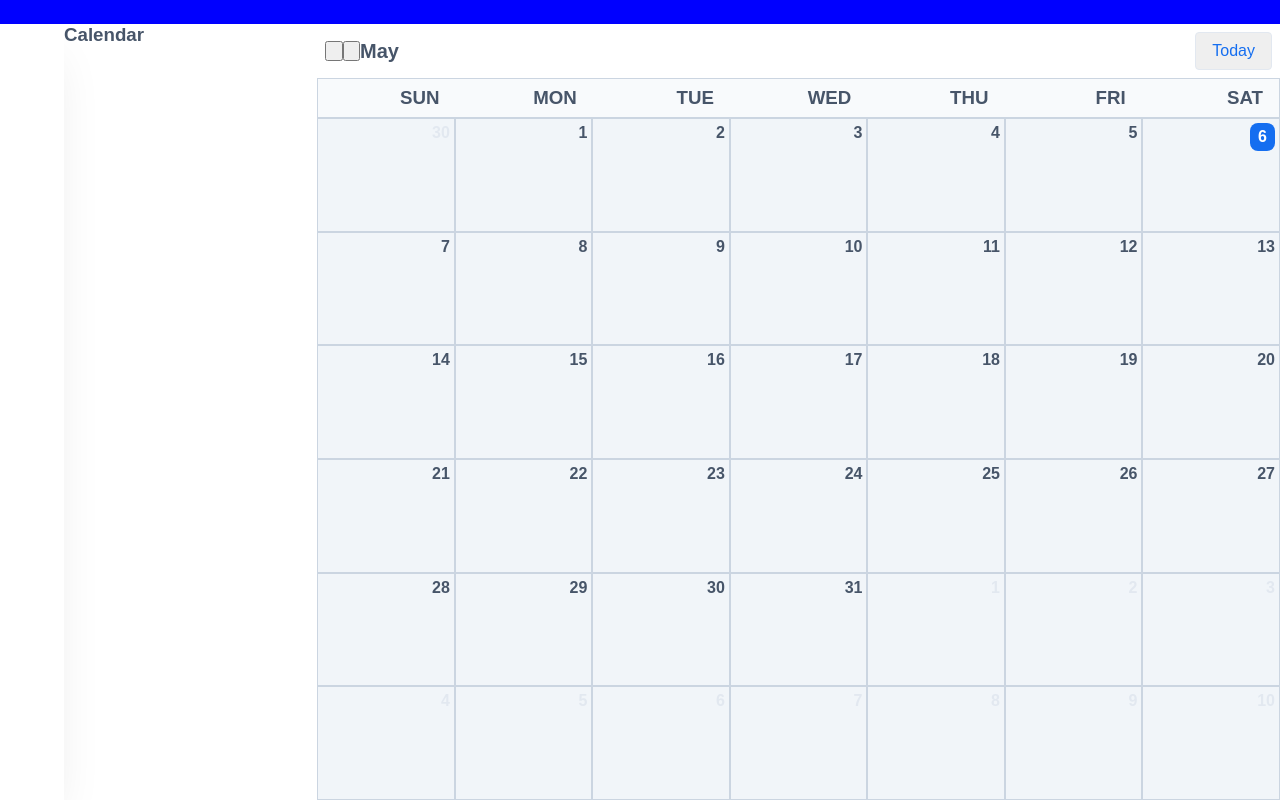
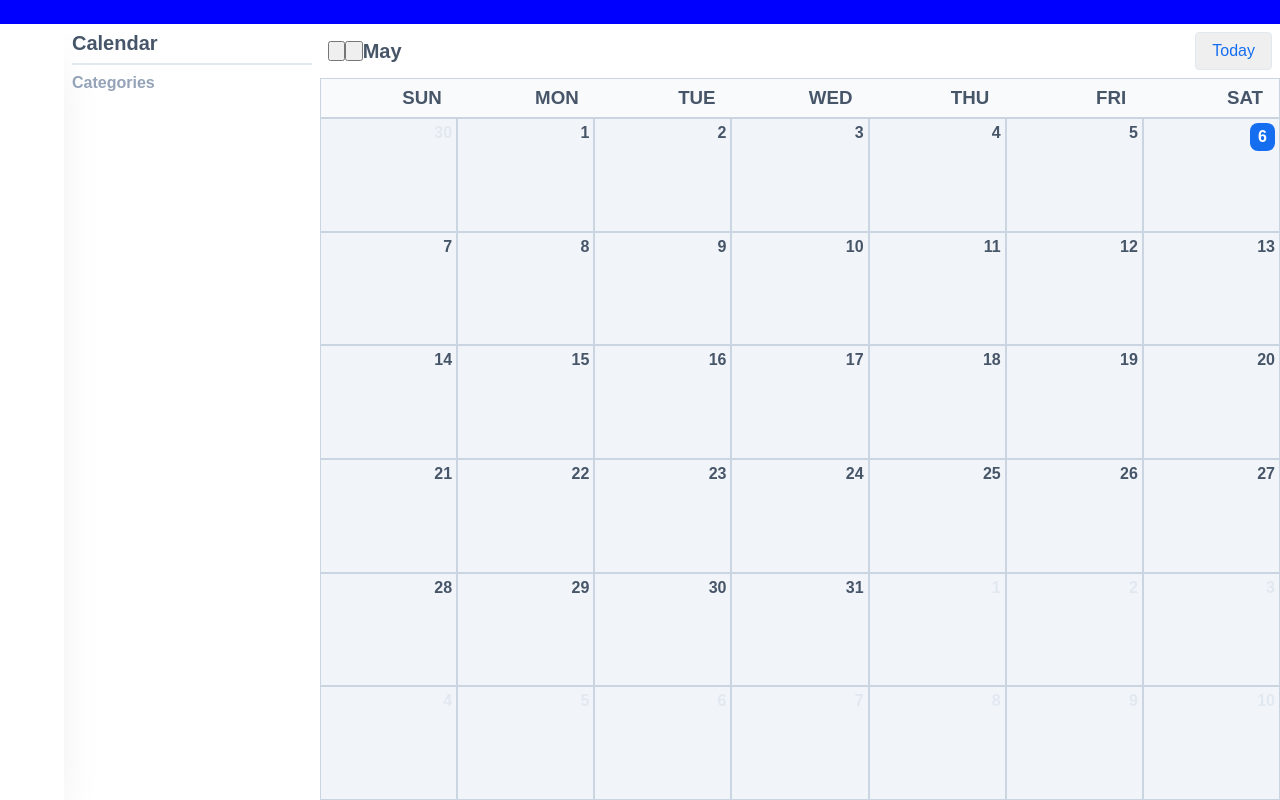
Before and after one commit to mmfallacy/task-space, a SvelteKit app: page /calendar in a window 1280 px wide. Built offline with nearby package versions, Linux system fonts and the light colour scheme; some icons are missing.

Commit message:
feat: filter controls sidebar headers

```diff
--- a/src/routes/calendar/+page.svelte
+++ b/src/routes/calendar/+page.svelte
@@ -22,7 +22,9 @@
 <Layout>
     <div class="wrapper">
         <section class="controls">
-            <h3>Calendar</h3>
+            <h2>Calendar</h2>
+            <hr />
+            <h4>Categories</h4>
         </section>
         <section class="view">
             <header>
@@ -74,7 +76,6 @@
     .view header h2 {
         font-weight: 600;
         font-size: 20px;
-        line-height: 24px;
         flex: 1;
     }
 
@@ -88,4 +89,22 @@
 
         cursor: pointer;
     }
+    .controls {
+        padding: 8px;
+    }
+    .controls hr {
+        margin: 8px 0;
+        border: 1px solid #e2e8f0;
+    }
+    .controls h2 {
+        font-weight: 600;
+        font-size: 20px;
+        flex: 1;
+    }
+    .controls h4 {
+        color: #94a3b8;
+        font-weight: 600;
+        font-size: 16px;
+        line-height: 20px;
+    }
 </style>
```
